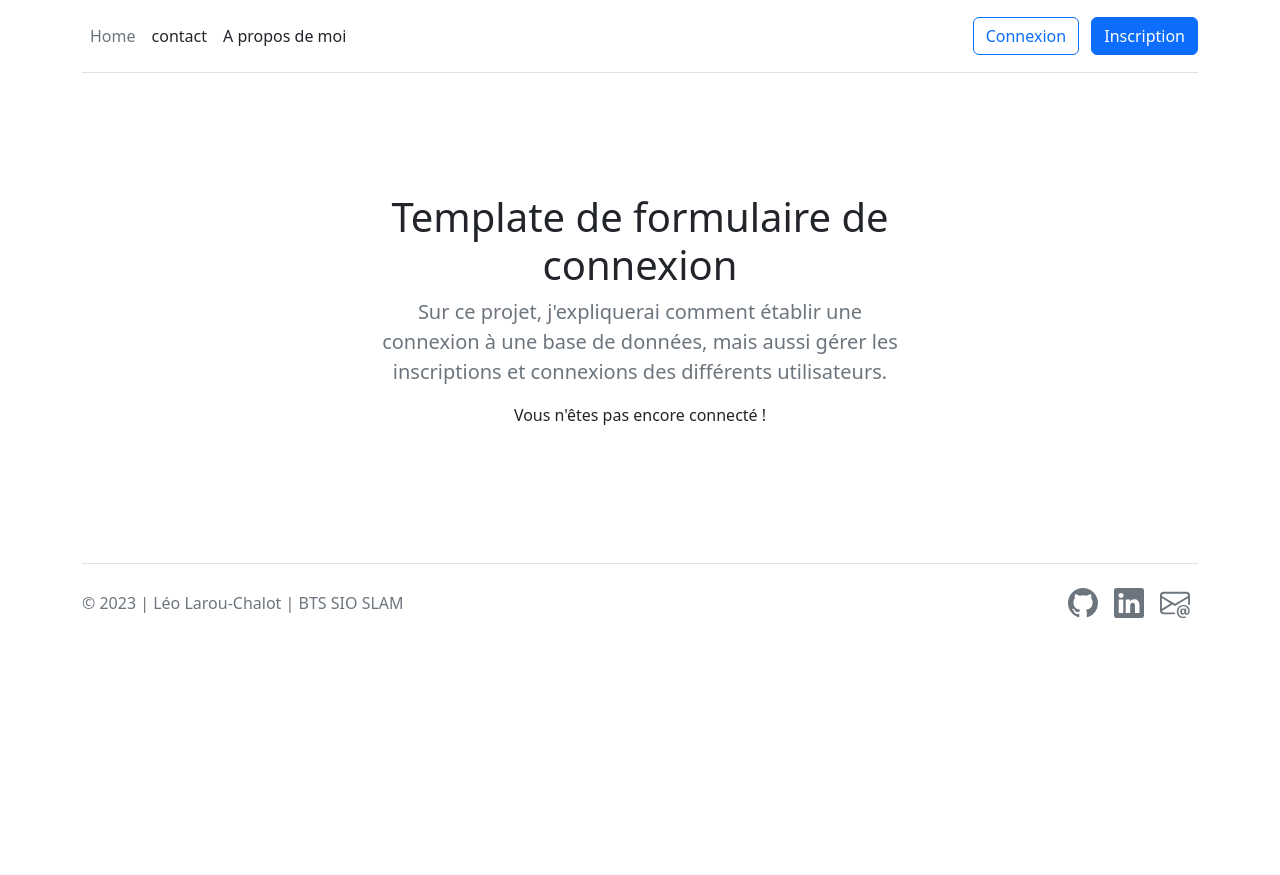
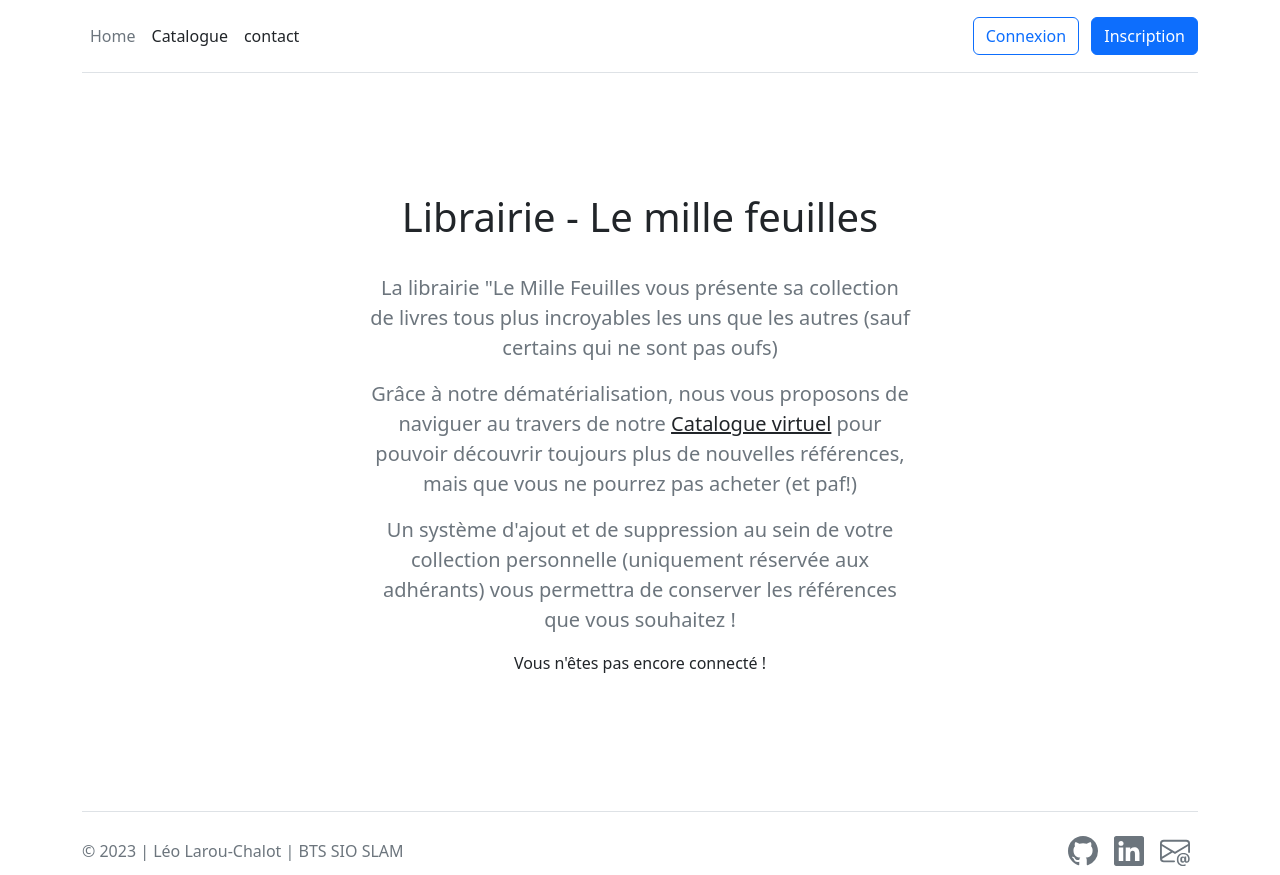
Before and after one commit to LeoLChalot/BTSSIO-API-Google-Book, a PHP site: page /librairie/ in a window 1280 px wide. Shown: the top 875 px of the page. Before the commit the page ends 618 px from the top, so only its background shows below. Run offline with PHP 8.4, Linux system fonts and the light colour scheme.

Commit message:
Prototype projet

```diff
--- a/index.php
+++ b/index.php
@@ -3,13 +3,16 @@
 <section class="py-5 text-center container">
     <div class="row py-lg-5">
         <div class="col-lg-6 col-md-8 mx-auto">
-            <h1 class="fw-light">Template de formulaire de connexion</h1>
+            <h1 class="fw-light">Librairie - Le mille feuilles</h1>
             <?php if (!empty($_SESSION)) : ?>
                 <h2 class="fw-light">Bienvenue <?= $_SESSION['username'] ?></h2>
             <?php endif ?>
-            <p class="lead text-muted">Sur ce projet, j'expliquerai comment établir une connexion à une base de données, mais aussi gérer les inscriptions et connexions des différents utilisateurs.</p>
+            <br>
+            <p class="lead text-muted">La librairie "Le Mille Feuilles vous présente sa collection de livres tous plus incroyables les uns que les autres (sauf certains qui ne sont pas oufs)</p>
+            <p class="lead text-muted">Grâce à notre dématérialisation, nous vous proposons de naviguer au travers de notre <a href="http://localhost/librairie/form-connexion/catalogue.php" class="link-dark">Catalogue virtuel</a> pour pouvoir découvrir toujours plus de nouvelles références, mais que vous ne pourrez pas acheter (et paf!)</p>
+            <p class="lead text-muted">Un système d'ajout et de suppression au sein de votre collection personnelle (uniquement réservée aux adhérants) vous permettra de conserver les références que vous souhaitez !</p>
             <?php if (!empty($_SESSION)) : ?>
-</section>
+
                 <div class="album py-5">
                     <div class="container">
                         <div class="row row-cols-1 row-cols-sm-2 row-cols-md-3 g-3">
@@ -19,15 +22,15 @@
                 </div>
 
             <?php else : ?>
+
                 <p>
                     Vous n'êtes pas encore connecté !
                 </p>
-    </section>
+
             <?php endif ?>
         </div>
     </div>
-
-
+</section>
 
 <?php require_once(__DIR__ . '/require/footer.php'); ?>
 <?php require_once(__DIR__ . '/require/bdd-off.php'); ?>
--- a/login.php
+++ b/login.php
@@ -7,7 +7,7 @@
                 <div class="card border-0">
                     <div class="row g-0">
                         <div class="col-md-6 col-lg-5 d-none d-md-block border-0">
-                        <img src="https://mdbootstrap.com/img/new/ecommerce/vertical/004.jpg" class="w-100 rounded-4 shadow-4" alt="" />
+                        <img src="assets/img/backgrounds/login.jpg" class="w-100 rounded-4 shadow-4" alt="" />
                         </div>
                         <div class="col-md-6 col-lg-7 d-flex align-items-center">
                             <div class="card-body p-4 p-lg-5 text-black">
@@ -29,7 +29,7 @@
                                         <button class="btn btn-dark btn-lg btn-block" type="submit">Login</button>
                                     </div>
 
-                                    <p class="mb-5 pb-lg-2" style="color: #393f81;">Don't have an account? <a href="register.php" style="color: #393f81;">Register here</a></p>
+                                    <p class="mb-5 pb-lg-2" style="color: #393f81;">Pas encore de compte ? <a href="register.php" style="color: #393f81;">Register here</a></p>
                                 </form>
                             </div>
                         </div>
--- a/register.php
+++ b/register.php
@@ -69,7 +69,7 @@
             </div>
 
             <div class="col-lg-5 mb-6 mb-lg-0">
-                <img src="https://mdbootstrap.com/img/new/ecommerce/vertical/004.jpg" class="w-100 rounded-4 shadow-4" alt="" />
+                <img src="assets/img/backgrounds/register.jpg" class="w-100 rounded-4 shadow-4" alt="" />
             </div>
         </div>
     </div>
--- a/require/header.php
+++ b/require/header.php
@@ -37,10 +37,9 @@
                         </ul>
                     </div>
                 <?php endif ?>
-                <li><a href="http://localhost/bootstrap/form-connexion/" class="nav-link px-2 link-secondary">Home</a></li>
-                <li><a href="http://localhost/bootstrap/form-connexion/contact.php" class="nav-link px-2 link-dark">contact</a></li>
-                <li><a href="http://localhost/bootstrap/form-connexion/about.php" class="nav-link px-2 link-dark">A propos de moi</a></li>
-
+                <li><a href="http://localhost/librairie/form-connexion/" class="nav-link px-2 link-secondary">Home</a></li>
+                <li><a href="http://localhost/librairie/form-connexion/catalogue.php" class="nav-link px-2 link-dark">Catalogue</a></li>
+                <li><a href="http://localhost/librairie/form-connexion/contact.php" class="nav-link px-2 link-dark">contact</a></li>
             </ul>
 
             <div class="col-md-3 text-end">
@@ -48,13 +47,19 @@
                     <a href="login.php"><button type="button" class="btn btn-outline-primary me-2">Connexion</button></a>
                     <a href="register.php"><button type="button" class="btn btn-primary">Inscription</button></a>
                 <?php else : ?>
+                    <a href="user-collection.php"><button type="button" class="btn btn-success">
+                            <svg xmlns="http://www.w3.org/2000/svg" width="16" height="16" fill="currentColor" class="bi bi-book-half" viewBox="0 0 16 16">
+                                <path d="M8.5 2.687c.654-.689 1.782-.886 3.112-.752 1.234.124 2.503.523 3.388.893v9.923c-.918-.35-2.107-.692-3.287-.81-1.094-.111-2.278-.039-3.213.492V2.687zM8 1.783C7.015.936 5.587.81 4.287.94c-1.514.153-3.042.672-3.994 1.105A.5.5 0 0 0 0 2.5v11a.5.5 0 0 0 .707.455c.882-.4 2.303-.881 3.68-1.02 1.409-.142 2.59.087 3.223.877a.5.5 0 0 0 .78 0c.633-.79 1.814-1.019 3.222-.877 1.378.139 2.8.62 3.681 1.02A.5.5 0 0 0 16 13.5v-11a.5.5 0 0 0-.293-.455c-.952-.433-2.48-.952-3.994-1.105C10.413.809 8.985.936 8 1.783z" />
+                            </svg>
+                            Collection
+                        </button></a>
                     <a href="user-profil.php"><button type="button" class="btn btn-success">
-                        <svg xmlns="http://www.w3.org/2000/svg" width="16" height="16" fill="currentColor" class="bi bi-person-fill-gear" viewBox="0 0 16 16">
-                            <path d="M11 5a3 3 0 1 1-6 0 3 3 0 0 1 6 0Zm-9 8c0 1 1 1 1 1h5.256A4.493 4.493 0 0 1 8 12.5a4.49 4.49 0 0 1 1.544-3.393C9.077 9.038 8.564 9 8 9c-5 0-6 3-6 4Zm9.886-3.54c.18-.613 1.048-.613 1.229 0l.043.148a.64.64 0 0 0 .921.382l.136-.074c.561-.306 1.175.308.87.869l-.075.136a.64.64 0 0 0 .382.92l.149.045c.612.18.612 1.048 0 1.229l-.15.043a.64.64 0 0 0-.38.921l.074.136c.305.561-.309 1.175-.87.87l-.136-.075a.64.64 0 0 0-.92.382l-.045.149c-.18.612-1.048.612-1.229 0l-.043-.15a.64.64 0 0 0-.921-.38l-.136.074c-.561.305-1.175-.309-.87-.87l.075-.136a.64.64 0 0 0-.382-.92l-.148-.045c-.613-.18-.613-1.048 0-1.229l.148-.043a.64.64 0 0 0 .382-.921l-.074-.136c-.306-.561.308-1.175.869-.87l.136.075a.64.64 0 0 0 .92-.382l.045-.148ZM14 12.5a1.5 1.5 0 1 0-3 0 1.5 1.5 0 0 0 3 0Z"></path>
-                        </svg>
-                        Profil
-                    </button></a>
-                    <a href="http://localhost/bootstrap/form-connexion/functions/form-control.php?func=logout"><button type="button" class="btn btn-primary">Log Out</button></a>
+                            <svg xmlns="http://www.w3.org/2000/svg" width="16" height="16" fill="currentColor" class="bi bi-person-fill-gear" viewBox="0 0 16 16">
+                                <path d="M11 5a3 3 0 1 1-6 0 3 3 0 0 1 6 0Zm-9 8c0 1 1 1 1 1h5.256A4.493 4.493 0 0 1 8 12.5a4.49 4.49 0 0 1 1.544-3.393C9.077 9.038 8.564 9 8 9c-5 0-6 3-6 4Zm9.886-3.54c.18-.613 1.048-.613 1.229 0l.043.148a.64.64 0 0 0 .921.382l.136-.074c.561-.306 1.175.308.87.869l-.075.136a.64.64 0 0 0 .382.92l.149.045c.612.18.612 1.048 0 1.229l-.15.043a.64.64 0 0 0-.38.921l.074.136c.305.561-.309 1.175-.87.87l-.136-.075a.64.64 0 0 0-.92.382l-.045.149c-.18.612-1.048.612-1.229 0l-.043-.15a.64.64 0 0 0-.921-.38l-.136.074c-.561.305-1.175-.309-.87-.87l.075-.136a.64.64 0 0 0-.382-.92l-.148-.045c-.613-.18-.613-1.048 0-1.229l.148-.043a.64.64 0 0 0 .382-.921l-.074-.136c-.306-.561.308-1.175.869-.87l.136.075a.64.64 0 0 0 .92-.382l.045-.148ZM14 12.5a1.5 1.5 0 1 0-3 0 1.5 1.5 0 0 0 3 0Z"></path>
+                            </svg>
+                            Profil
+                        </button></a>
+                    <a href="http://localhost/librairie/form-connexion/functions/form-control.php?func=logout"><button type="button" class="btn btn-primary">Log Out</button></a>
                 <?php endif ?>
             </div>
         </header>
--- a/user-edit.php
+++ b/user-edit.php
@@ -70,7 +70,7 @@ foreach ($sth_user as $user) :  ?>
                         <path d="M5.83 5.146a.5.5 0 0 0 0 .708L7.975 8l-2.147 2.146a.5.5 0 0 0 .707.708l2.147-2.147 2.146 2.147a.5.5 0 0 0 .707-.708L9.39 8l2.146-2.146a.5.5 0 0 0-.707-.708L8.683 7.293 6.536 5.146a.5.5 0 0 0-.707 0z"></path>
                         <path d="M13.683 1a2 2 0 0 1 2 2v10a2 2 0 0 1-2 2h-7.08a2 2 0 0 1-1.519-.698L.241 8.65a1 1 0 0 1 0-1.302L5.084 1.7A2 2 0 0 1 6.603 1h7.08zm-7.08 1a1 1 0 0 0-.76.35L1 8l4.844 5.65a1 1 0 0 0 .759.35h7.08a1 1 0 0 0 1-1V3a1 1 0 0 0-1-1h-7.08z"></path>
                     </svg>
-                    Button
+                    Retour
                 </button>
             </a>
             <a href="functions/form-control.php?func=userEdit&id=<?= $user['id'] ?>">
```
Also changed, not shown: catalogue.php (added, +38 -0 lines), functions/google-books-API.php (added, +11 -0 lines), user-collection.php (added, +8 -0 lines), assets/img/backgrounds/catalogue.jpg (added), assets/img/backgrounds/login.jpg (added), assets/img/backgrounds/register.jpg (added), assets/img/users/38395-profil-linkedin.jpg (added). Lines whose indentation alone changed are shown as unchanged.
